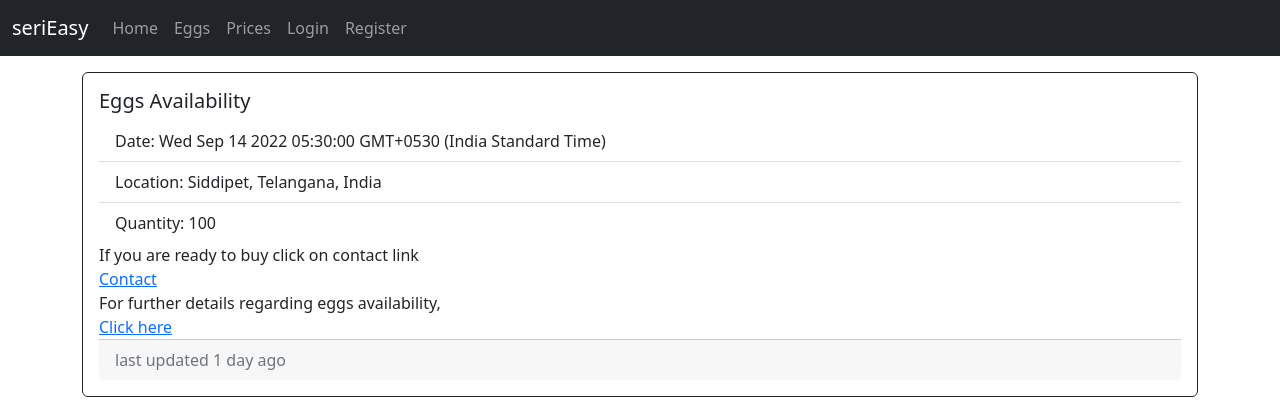
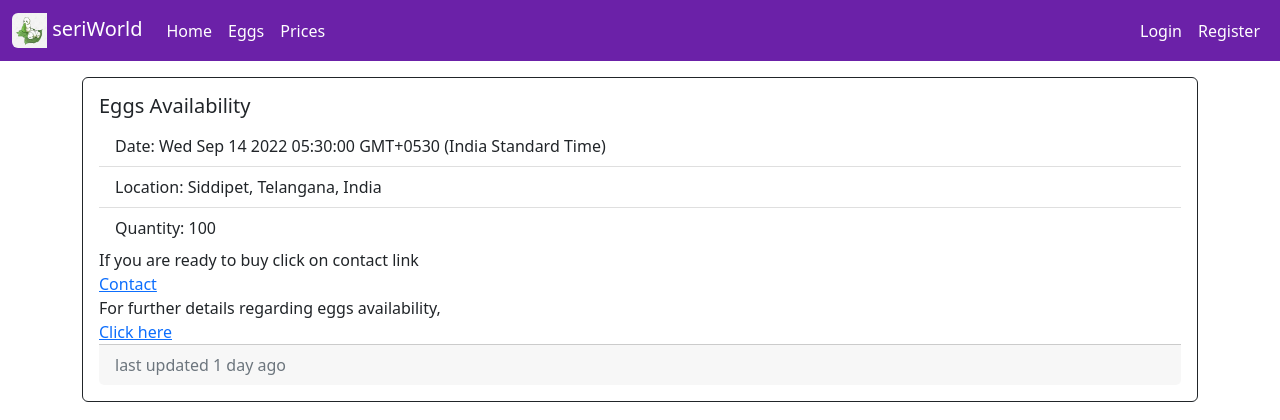
Before and after one commit to ashrithareddy-8074/seriEasy, a Node server app: page / in a window 1280 px wide. Shown: the top 420 px of the page. Run offline with Node 20, Linux system fonts and the light colour scheme; some libraries are stand-ins or nearby versions.

Commit message:
updated navbar

```diff
--- a/app.js
+++ b/app.js
@@ -54,7 +54,6 @@ passport.serializeUser(User.serializeUser())
 passport.deserializeUser(User.deserializeUser())
 
 app.use((req, res, next) => {
-  console.log(req.session)
   res.locals.currentUser = req.user
   res.locals.success = req.flash('success')
   res.locals.error = req.flash('error')
--- /dev/null
+++ b/public/styles.css
@@ -0,0 +1,4 @@
+/* .navbar  .sticky-top .navbar-expand-lg.navbar-custom
+{
+    background-color: rgb(95, 32, 32);
+} */
--- a/views/layouts/boilerplate.ejs
+++ b/views/layouts/boilerplate.ejs
@@ -6,7 +6,7 @@
     <meta name="viewport" content="width=device-width, initial-scale=1.0">
     <title>Document</title>
     <link href="https://cdn.jsdelivr.net/npm/bootstrap@5.2.0/dist/css/bootstrap.min.css" rel="stylesheet" integrity="sha384-gH2yIJqKdNHPEq0n4Mqa/HGKIhSkIHeL5AyhkYV8i59U5AR6csBvApHHNl/vI1Bx" crossorigin="anonymous">
-    <link rel="stylesheet" href="../../styles/style.css">
+    <link rel="stylesheet" href="styles.css">
 </head>
 <body class=" d-flex flex-column vh-100 ">
     <%- include('../partials/navbar') %>
--- a/views/partials/navbar.ejs
+++ b/views/partials/navbar.ejs
@@ -1,34 +1,38 @@
-<nav class="navbar sticky-top navbar-expand-lg navbar-dark navbar-custom bg-dark">
-    <div class="container-fluid">
-      <a class="navbar-brand" href="#">seriEasy</a>
+<nav class="navbar sticky-top navbar-expand-lg navbar-dark navbar-custom " style="background-color:#6b21a8; color:white;">
+ <div class="container-fluid">
+
+      <a class="navbar-brand" href="#">
+        <img src="worms.jpeg" class="rounded-start" alt="logo" width="35px" height="35px">
+        seriWorld</a>
       <button class="navbar-toggler" type="button" data-bs-toggle="collapse" data-bs-target="#navbarNav" aria-controls="navbarNav" aria-expanded="false" aria-label="Toggle navigation">
         <span class="navbar-toggler-icon"></span>
       </button>
-      <div class="collapse navbar-collapse" id="navbarNav">
+    <div class="collapse navbar-collapse " id="navbarNav">
+
         <div>
         <ul class="navbar-nav">
           <li class="nav-item">
-            <a class="nav-link" aria-current="page" href="/">Home</a>
+            <a class="nav-link" style="color:white;" aria-current="page" href="/">Home</a>
           </li>
           <li class="nav-item">
-            <a class="nav-link" href="/eggs">Eggs</a>
+            <a class="nav-link" style="color:white;" href="/eggs">Eggs</a>
           </li>
           <li class="nav-item">
-            <a class="nav-link" href="/prices">Prices</a>
+            <a class="nav-link" style="color:white;" href="/prices">Prices</a>
           </li>
         </ul>
         </div>
-        <div class="navbar-nav ml-auto" >
+        <div class="navbar-nav ms-auto " >
           <% if(!currentUser) {%>
-          <a href="/login" class="nav-link">Login</a>
-          <a href="/register" class="nav-link">Register</a>
+          <a href="/login" style="color:white;" class="nav-link">Login</a>
+          <a href="/register" style="color:white;"  class="nav-link">Register</a>
           <% } %>
           <% if(currentUser) { %>
-          <a href="/logout" class="nav-link">Logout</a>
+          <a href="/logout" style="color:white;" class="nav-link">Logout</a>
          <% } %>
         </div>
-      </div>
+    </div>
 
-      </div>
-    </div>
-  </nav>
+
+ </div>
+</nav>
```
Also changed, not shown: styles/style.css (deleted).
